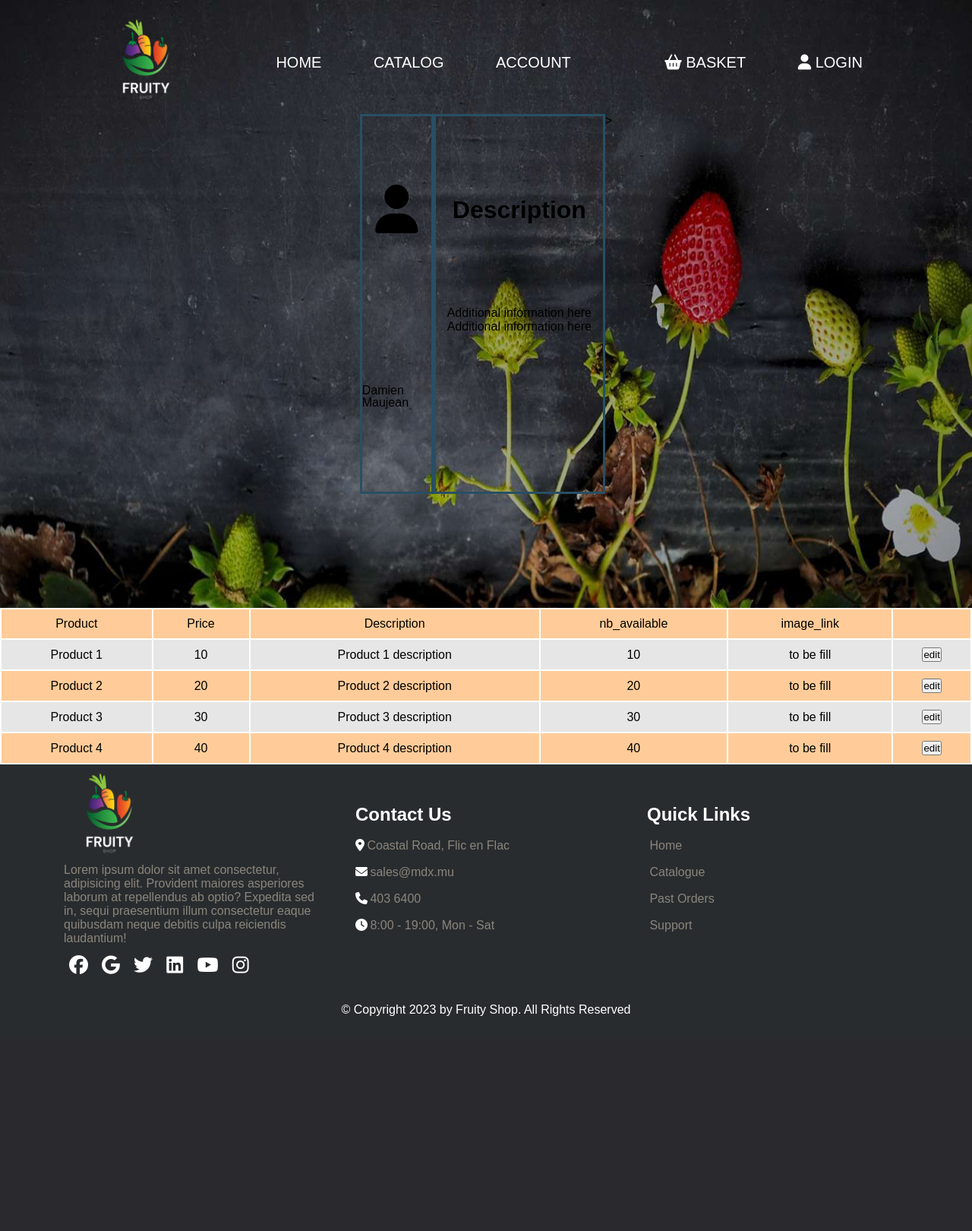
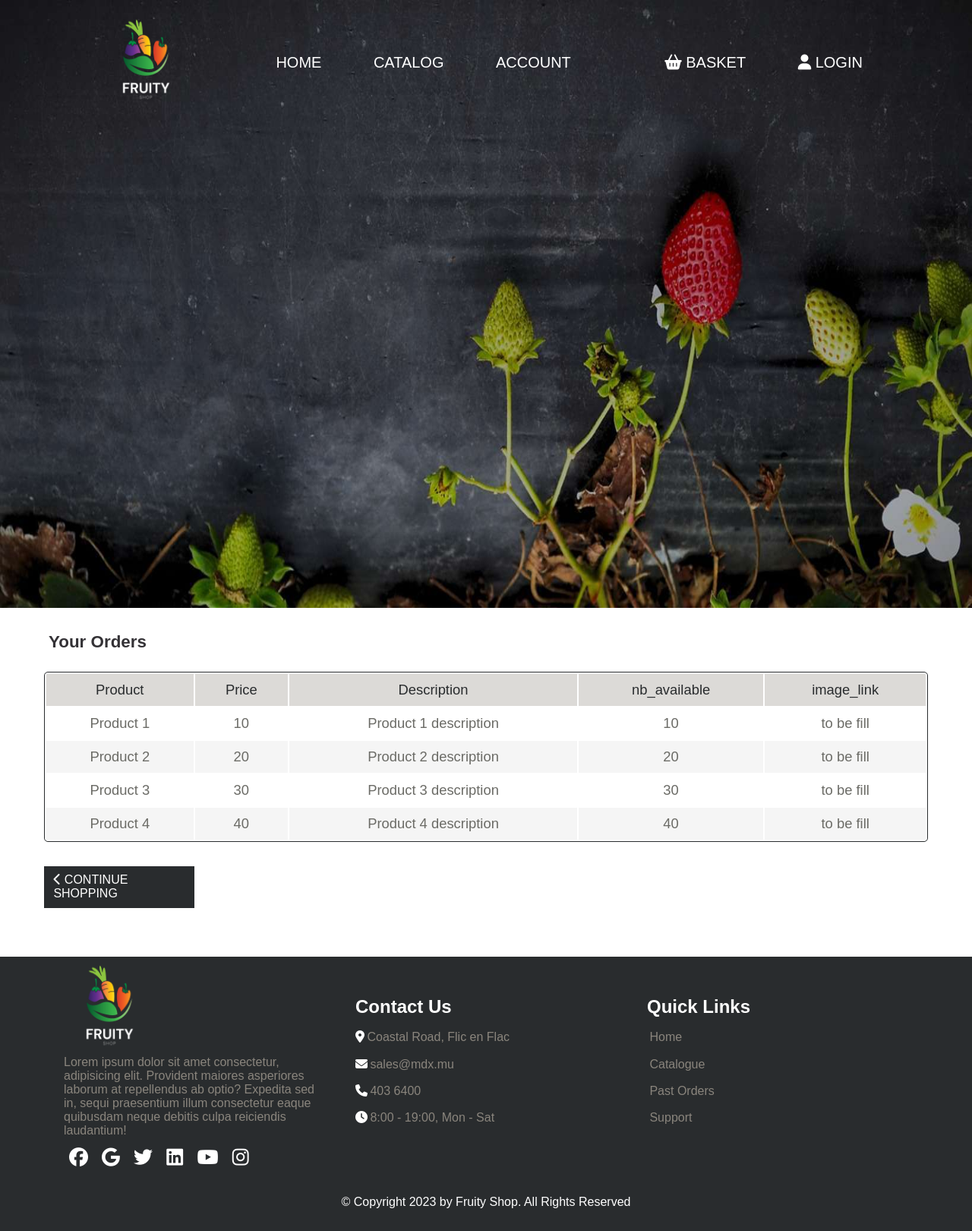
Before and after one commit to derecklhw/CST2120_Coursework2, a PHP site: page /account.html in a window 1280 px wide. Shown: the whole page at 76% size. Before the commit the page ends 1337 px from the top, so only its background shows below. Run offline with PHP 8.4, Linux system fonts and the light colour scheme; some libraries are stand-ins or nearby versions.

Commit message:
feat: order table fully implemented

```diff
--- a/account.html
+++ b/account.html
@@ -37,7 +37,7 @@
         </ul>
       </nav>
       <div class="container">
-        <div class="left-container">
+        <!-- <div class="left-container">
             <h1><i class="fa-solid fa-user fa-2xl"></i></h1>
             <div class="info_container">
                 <div>Damien Maujean</div>
@@ -49,21 +49,24 @@
               <div>Additional information here</div>
               <div>Additional information here</div>
             </div>
-        </div>>
+        </div>> -->
       </div>
     </div>
     <main>
-      <section id="recommendation" name="recommendation">
+      <section id="account-orders" name="account-orders">
+        <div class="section-wrap">
+          <div class="sub-section-title">
+            <p>Your Orders</p>
+          </div>
           <div class="table-container">
-          <table id="event_table">
-            <tr>
+            <table id="order-table">
+              <thead>
                 <td>Product</td>
                 <td>Price</td>
                 <td>Description</td>
                 <td>nb_available</td>
                 <td>image_link</td>
-              <td></td>
-            </tr>
+              </thead>
 
               <tr>
                 <td>Product 1</td>
@@ -71,7 +74,6 @@
                 <td>Product 1 description</td>
                 <td>10</td>
                 <td>to be fill</td>
-              <td><button class="edit">edit</button></td>
               </tr>
 
               <tr>
@@ -80,7 +82,6 @@
                 <td>Product 2 description</td>
                 <td>20</td>
                 <td>to be fill</td>
-              <td><button class="edit">edit</button></td>
               </tr>
 
               <tr>
@@ -89,7 +90,6 @@
                 <td>Product 3 description</td>
                 <td>30</td>
                 <td>to be fill</td>
-              <td><button class="edit">edit</button></td>
               </tr>
 
               <tr>
@@ -98,9 +98,15 @@
                 <td>Product 4 description</td>
                 <td>40</td>
                 <td>to be fill</td>
-              <td><button class="edit">edit</button></td>
               </tr>
             </table>
+          </div>
+        </div>
+        <div class="continue-shopping-section">
+          <p>
+            <span class="fa-solid fa-chevron-left"></span
+            ><span class="icon-continue-shopping"></span> Continue Shopping
+          </p>
         </div>
       </section>
     </main>
--- a/styles/account.css
+++ b/styles/account.css
@@ -1,6 +1,6 @@
 @import "common.css";
 
-.container {
+/* .container {
   display: flex;
 }
 
@@ -38,24 +38,46 @@
 #User_name {
   position: relative;
   top: -100px;
+} */
+
+#order-table {
+  margin-top: 1rem;
+  width: 100%;
+  border: solid 1px #292c2e;
+  border-radius: 5px;
+  font-size: 115%;
+  color: #6b6b66;
 }
 
-#event_table {
-  width: 100%;
+#order-table thead td {
+  background-color: #dcdad7;
+  color: #292c2e;
+}
+
+#order-table tr:nth-child(even) {
+  background-color: #f5f5f5;
+}
+#order-table tr:nth-child(odd) {
+  background-color: #fff;
+}
+#order-table tr td {
+  padding: 10px;
   text-align: center;
 }
 
-#event_table tr:nth-child(even) {
-  background-color: #e6e6e6;
+#account-orders .continue-shopping-section {
+  margin-bottom: 5%;
+  width: 20%;
 }
-#event_table tr:nth-child(odd) {
-  background-color: #ffcc99;
+
+#account-orders .continue-shopping-section p {
+  margin-left: 3.6rem;
+  color: #fff;
+  font-size: 1rem;
+  background-color: #292c2e;
+  text-decoration: none;
+  padding: 0.6rem 0.8rem;
+  cursor: pointer;
+  transition: 0.25s;
+  text-transform: uppercase;
 }
-#event_table td {
-  padding: 10px;
-  text-align: center;
-}
-#event_table th {
-  padding: 10px;
-  background-color: #c2b3a4;
-}
```
Lines whose indentation alone changed are shown as unchanged.
